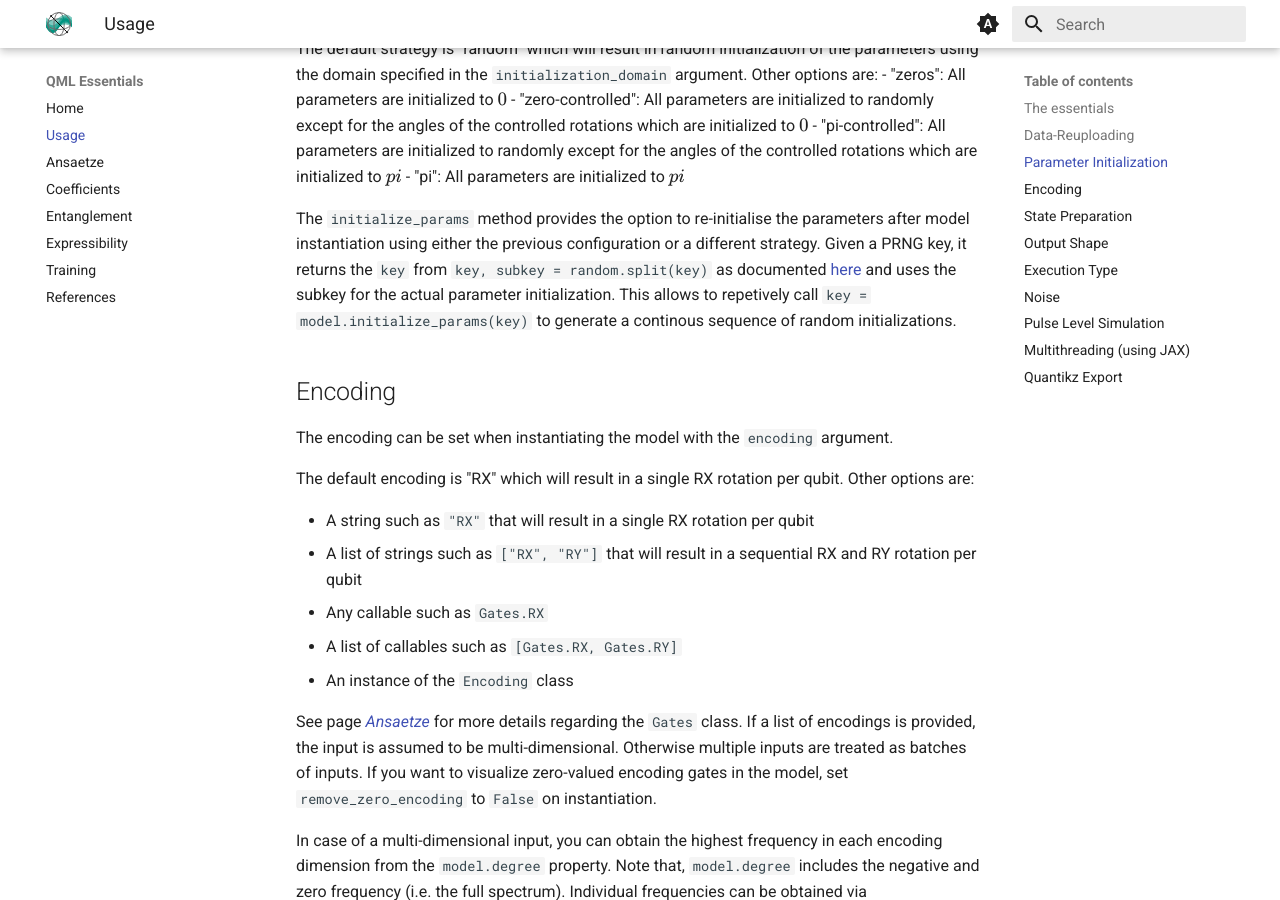
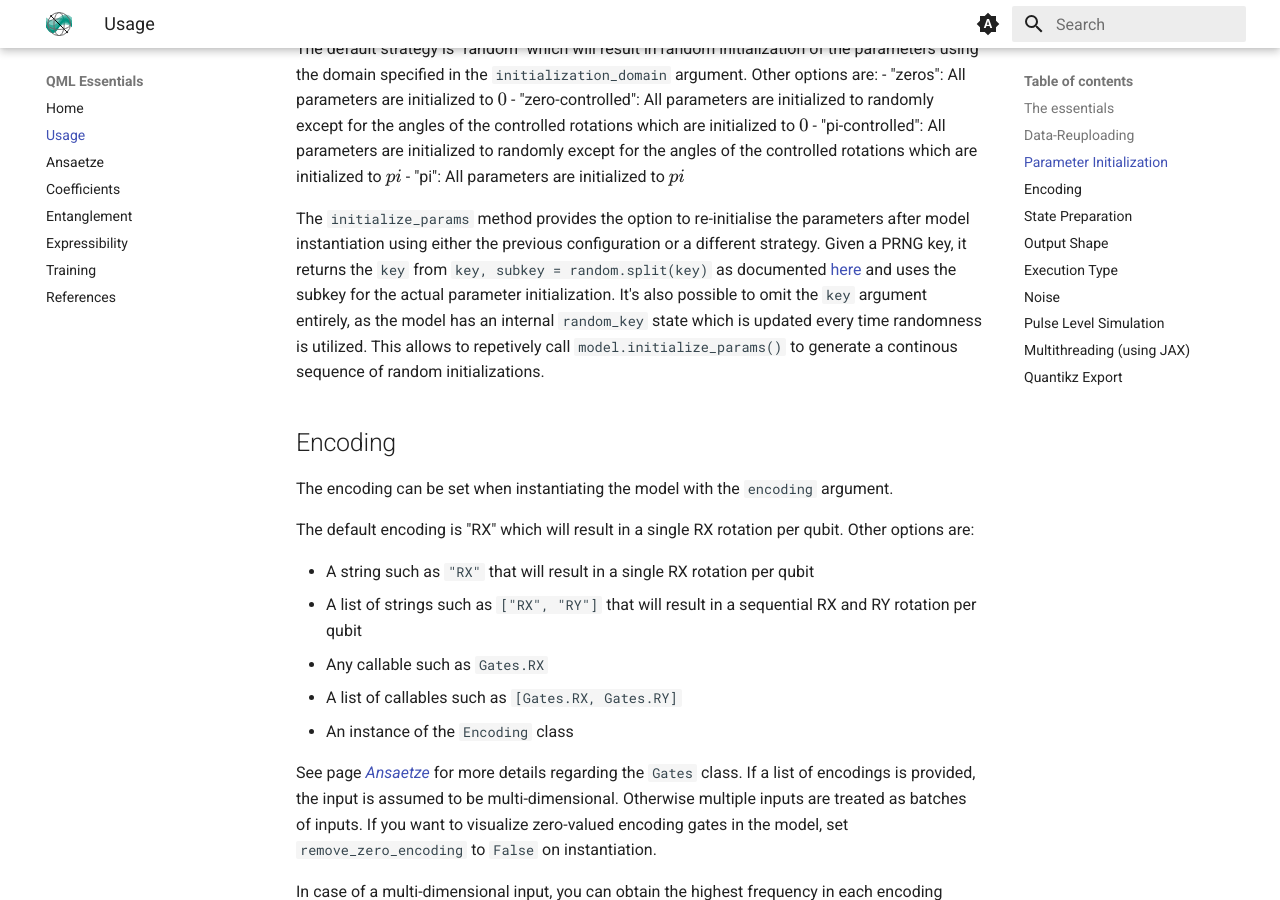
Before and after one commit to cirKITers/qml-essentials, an MkDocs documentation site: the page built from docs/usage.md, in a window 1280 px wide and 900 px high, scrolled down 2417 px. Built offline with MkDocs 1.6.1 and Material for MkDocs 9.7.7, drawn with Linux system fonts in a browser that asks for light colours; emoji names are drawn with the system emoji font.

```diff
--- a/docs/usage.md
+++ b/docs/usage.md
@@ -89,7 +89,9 @@ Other options are:
 
 The `initialize_params` method provides the option to re-initialise the parameters after model instantiation using either the previous configuration or a different strategy.
 Given a PRNG key, it returns the `key` from `key, subkey = random.split(key)`  as documented [here](https://docs.jax.dev/en/latest/random-numbers.html) and uses the subkey for the actual parameter initialization.
-This allows to repetively call `key = model.initialize_params(key)` to generate a continous sequence of random initializations.
+It's also possible to omit the `key` argument entirely, as the model has an internal `random_key` state which is updated every time randomness is utilized.
+This allows to repetively call `model.initialize_params()` to generate a continous sequence of random initializations.
+
 
 ## Encoding
 
```
Also changed, not shown: 1 other file.
